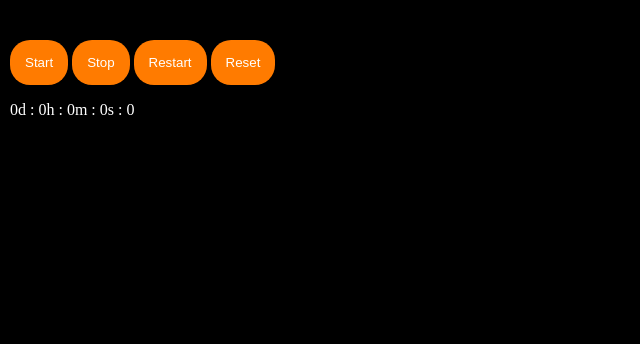
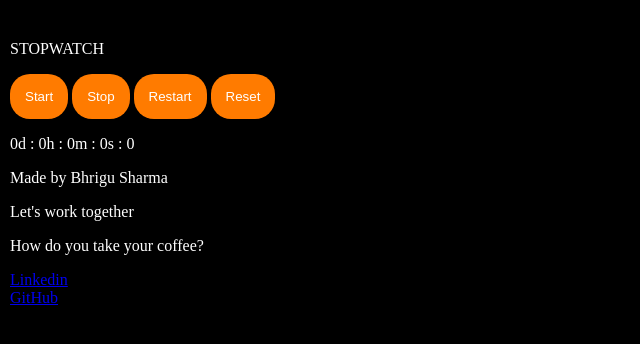
Before and after one commit to bhrigu77/Stopwatch, a plain HTML site: page index.html in a window 1280 px wide. Shown: the whole page, without its empty margins (0-640 px from the left). Drawn offline with Linux system fonts and the light colour scheme.

Commit message:
Update index.html

```diff
--- a/index.html
+++ b/index.html
@@ -1,22 +1,57 @@
 <!DOCTYPE html>
-<html>
-  <head lang="en">
+<html lang="en">
+  <head>
     <title>Stopwatch</title>
     <link rel="stylesheet" href="stopwatch.css">
     <meta charset="utf-8">
     <meta name="viewport" content="width=device-width, initial-scale=1.0">
   </head>
   <body>
+  <main>
+    <section class="header">
+      <div class="heading">
+        <p>STOPWATCH</p>
+      </div>
+    </section>
+    <section class="stopwatch">
+      <div class="stop-watch-box">
+        <button onclick="start()" class="start">Start</button>
+        <button onclick="stop()">Stop</button>
+        <button onclick="restart()">Restart</button>
+        <button onclick="reset()">Reset</button>
+        <p class="time"></p>
+      </div>
+    </section>
+    <section class="footer">
+      <div class="made-by">
+        <p>Made by Bhrigu Sharma</p>
+      </div>
+      <div class="greetings">
+        <div class="greeting major">
+          <p id='work-together'>
+            Let's work together
+          </p>
+        </div>
+        <div class="greeting minor">
+          <p id="coffee">
+            How do you take your coffee?
+          </p>
+        </div>
+      </div>
+      <div class="socials">
+        <a href="https://www.linkedin.com/in/bhrigu-sharma-79152a1a8/" target="_blank">
+          <div class="social">Linkedin</div>
+        </a>
+        <a href="https://github.com/bhrigu77" target="_blank">
+          <div class="social">GitHub</div>
+        </a>
 
 
-   <div class="stop-watch-box">
-    <button onclick="start()" class="start">Start</button>
-    <button onclick="stop()">Stop</button>
-    <button onclick="restart()">Restart</button>
-    <button onclick="reset()">Reset</button>
-    <p class="time"></p>
+      </div>
+    </section>
+  </main>
 
-  </div>
+
 
     <script src="stopwatch.js"></script>
   </body>
```
